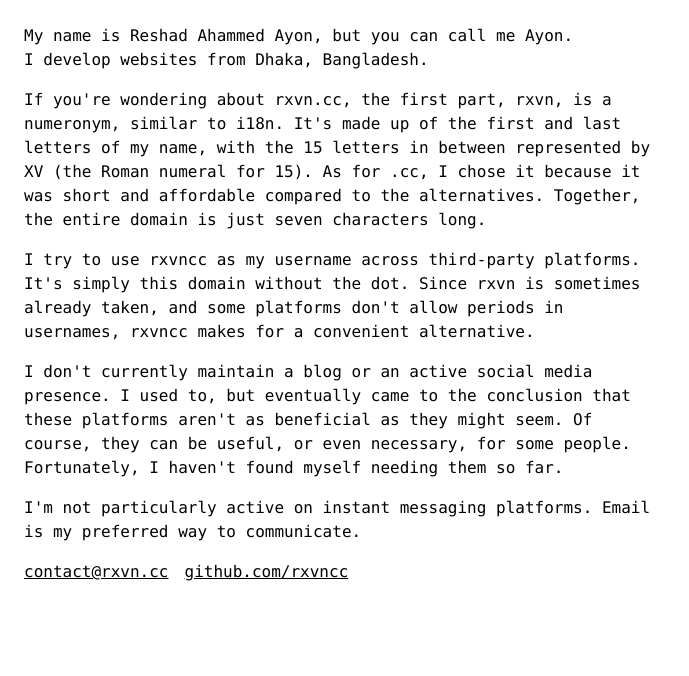
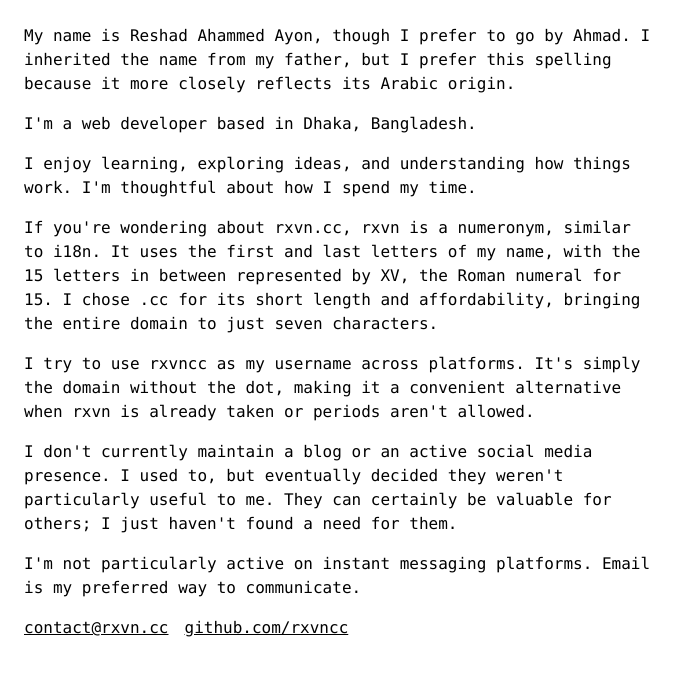
Before and after one commit to rxvncc/portfolio, an Astro site: page / in a window 1280 px wide. Shown: the whole page, without its empty margins (0-689 px from the left). Built offline with nearby package versions, Linux system fonts and the light colour scheme; Astro itself is replaced by a stand-in of ours.

Commit message:
Refine homepage content and metadata

```diff
--- a/src/pages/index.astro
+++ b/src/pages/index.astro
@@ -2,7 +2,7 @@
 import "../styles/global.css";
 
 const description =
-  "Web developer from Dhaka, Bangladesh, building for the web and open source. Find my GitHub and email address here, and the story behind the domain name.";
+  "Reshad Ahammed Ayon is a web developer based in Dhaka, Bangladesh. Learn more about him, his interests, the story behind his domain name, and how to get in touch.";
 
 const schema = {
   "@context": "https://schema.org",
@@ -21,7 +21,7 @@ const schema = {
         "@type": "Person",
         "@id": "https://rxvn.cc/#person",
         name: "Reshad Ahammed Ayon",
-        alternateName: ["rxvn", "rxvncc"],
+        alternateName: ["Ahmad", "rxvn", "rxvncc"],
         url: "https://rxvn.cc/",
         description: "Web developer from Dhaka, Bangladesh.",
         jobTitle: "Web Developer",
@@ -86,31 +86,36 @@ const schema = {
     />
   </head>
   <body class="p-6 font-mono bg-white text-black dark:bg-black dark:text-white">
-    <header>
-      <p>My name is Reshad Ahammed Ayon, but you can call me Ayon.</p>
-      <p>I develop websites from Dhaka, Bangladesh.</p>
+    <header class="max-w-prose">
+      <p>
+        My name is Reshad Ahammed Ayon, though I prefer to go by Ahmad. I
+        inherited the name from my father, but I prefer this spelling because it
+        more closely reflects its Arabic origin.
+      </p>
     </header>
     <main class="max-w-prose mt-4 space-y-4">
+      <p>I'm a web developer based in Dhaka, Bangladesh.</p>
       <p>
-        If you're wondering about rxvn.cc, the first part, rxvn, is a numeronym,
-        similar to i18n. It's made up of the first and last letters of my name,
-        with the 15 letters in between represented by XV (the Roman numeral for
-        15). As for .cc, I chose it because it was short and affordable compared
-        to the alternatives. Together, the entire domain is just seven
-        characters long.
+        I enjoy learning, exploring ideas, and understanding how things work.
+        I'm thoughtful about how I spend my time.
       </p>
       <p>
-        I try to use rxvncc as my username across third-party platforms. It's
-        simply this domain without the dot. Since rxvn is sometimes already
-        taken, and some platforms don't allow periods in usernames, rxvncc makes
-        for a convenient alternative.
+        If you're wondering about rxvn.cc, rxvn is a numeronym, similar to i18n.
+        It uses the first and last letters of my name, with the 15 letters in
+        between represented by XV, the Roman numeral for 15. I chose .cc for its
+        short length and affordability, bringing the entire domain to just seven
+        characters.
+      </p>
+      <p>
+        I try to use rxvncc as my username across platforms. It's simply the
+        domain without the dot, making it a convenient alternative when rxvn is
+        already taken or periods aren't allowed.
       </p>
       <p>
         I don't currently maintain a blog or an active social media presence. I
-        used to, but eventually came to the conclusion that these platforms
-        aren't as beneficial as they might seem. Of course, they can be useful,
-        or even necessary, for some people. Fortunately, I haven't found myself
-        needing them so far.
+        used to, but eventually decided they weren't particularly useful to me.
+        They can certainly be valuable for others; I just haven't found a need
+        for them.
       </p>
       <p>
         I'm not particularly active on instant messaging platforms. Email is my
```
